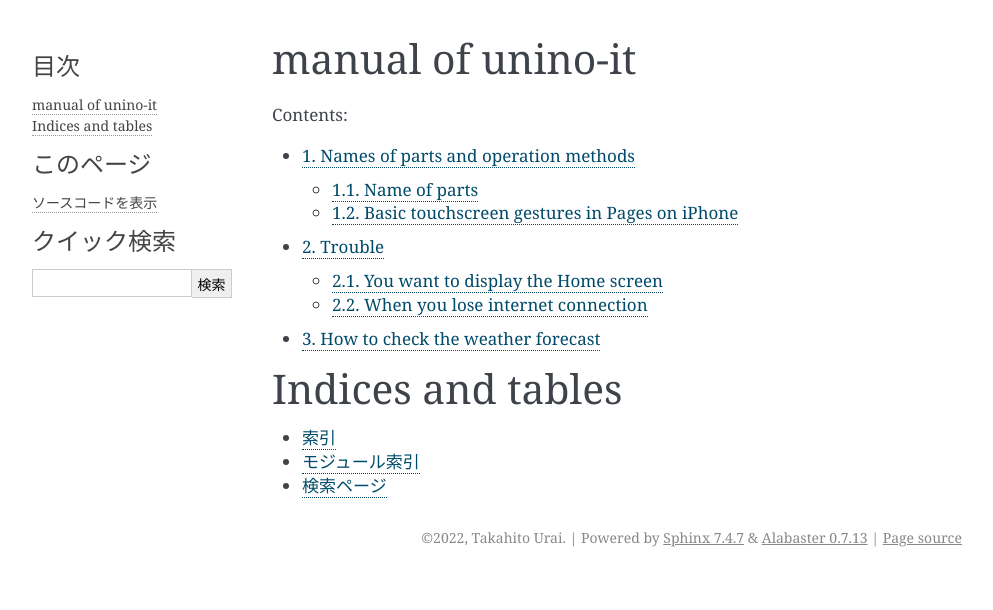
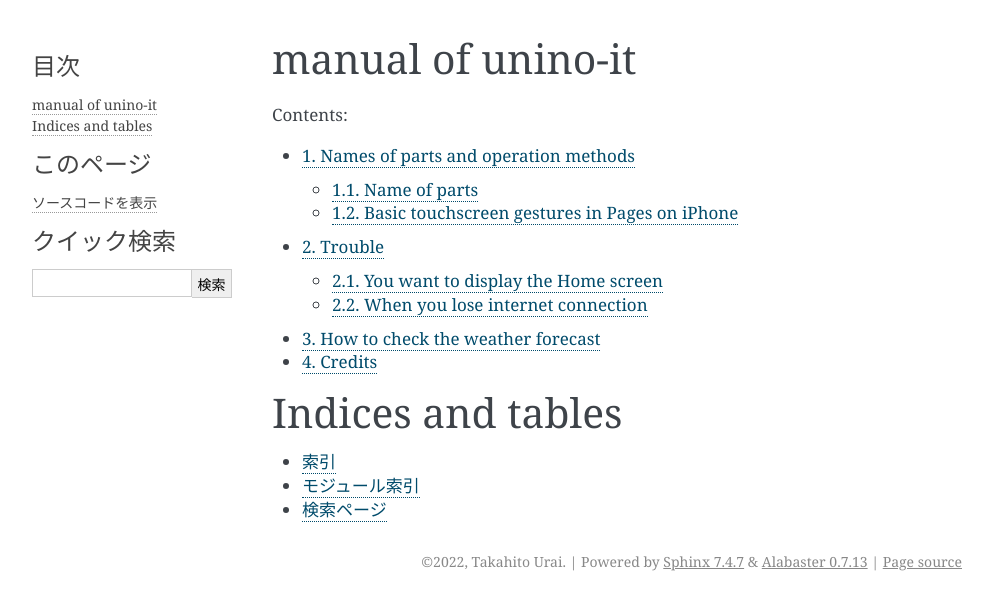
Before and after one commit to uraitakahito/uchino-it, a Sphinx documentation site: the page built from source/index.rst, in a window 1280 px wide. Shown: the top 610 px of the page, without its empty margins (148-1141 px from the left). Built offline with Sphinx 7.4.7, drawn with Linux system fonts in a browser that asks for light colours.

Commit message:
creditsを追加

```diff
--- /dev/null
+++ b/source/credits/index.rst
@@ -0,0 +1,4 @@
+Credits
+============
+
+WiFi画像は `カクレノ <https://kotonohaworks.com/free-icons/wi-fi/>`_ 様にお借りしました。
--- a/source/index.rst
+++ b/source/index.rst
@@ -14,6 +14,7 @@ manual of unino-it
    names/index
    trouble/index
    weather/index
+   credits/index
 
 
 Indices and tables
```
